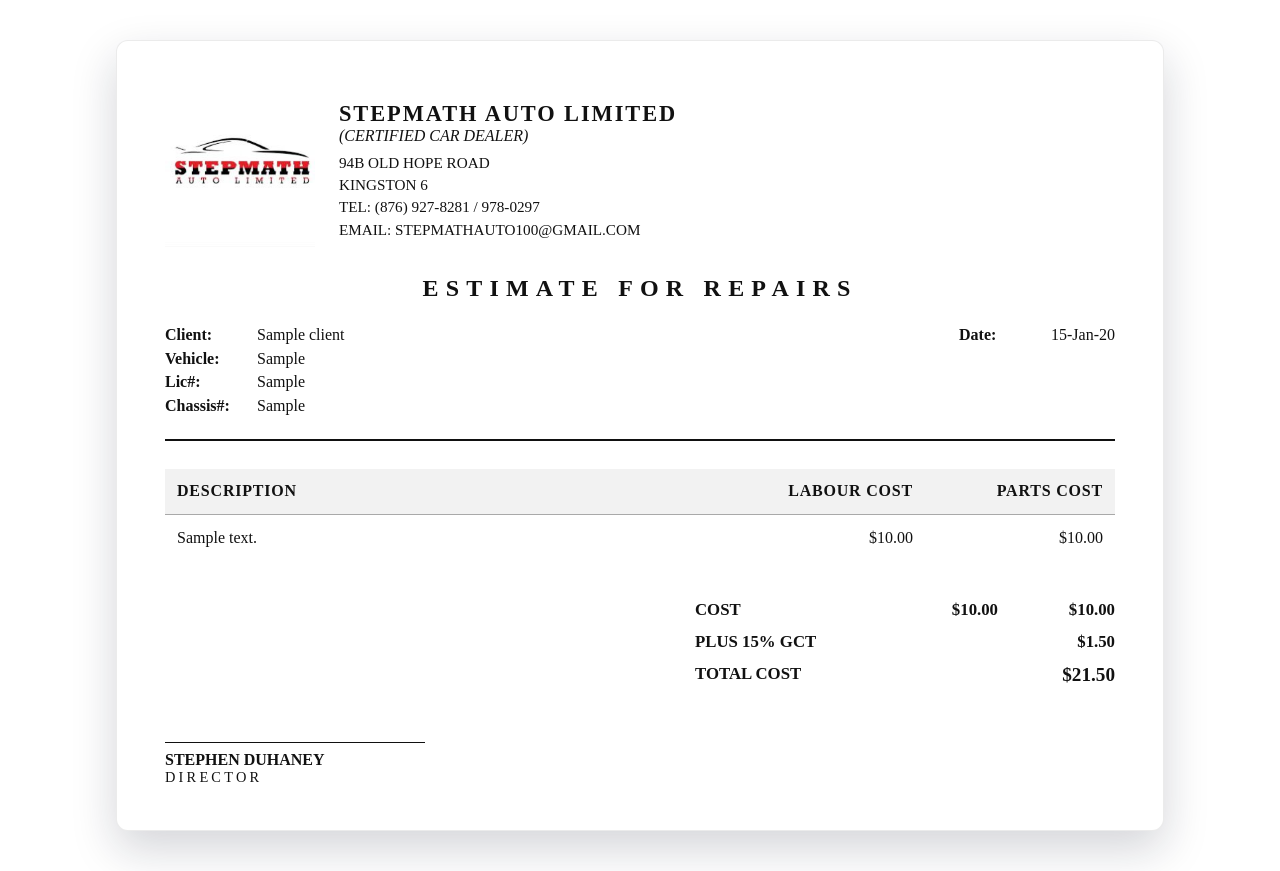
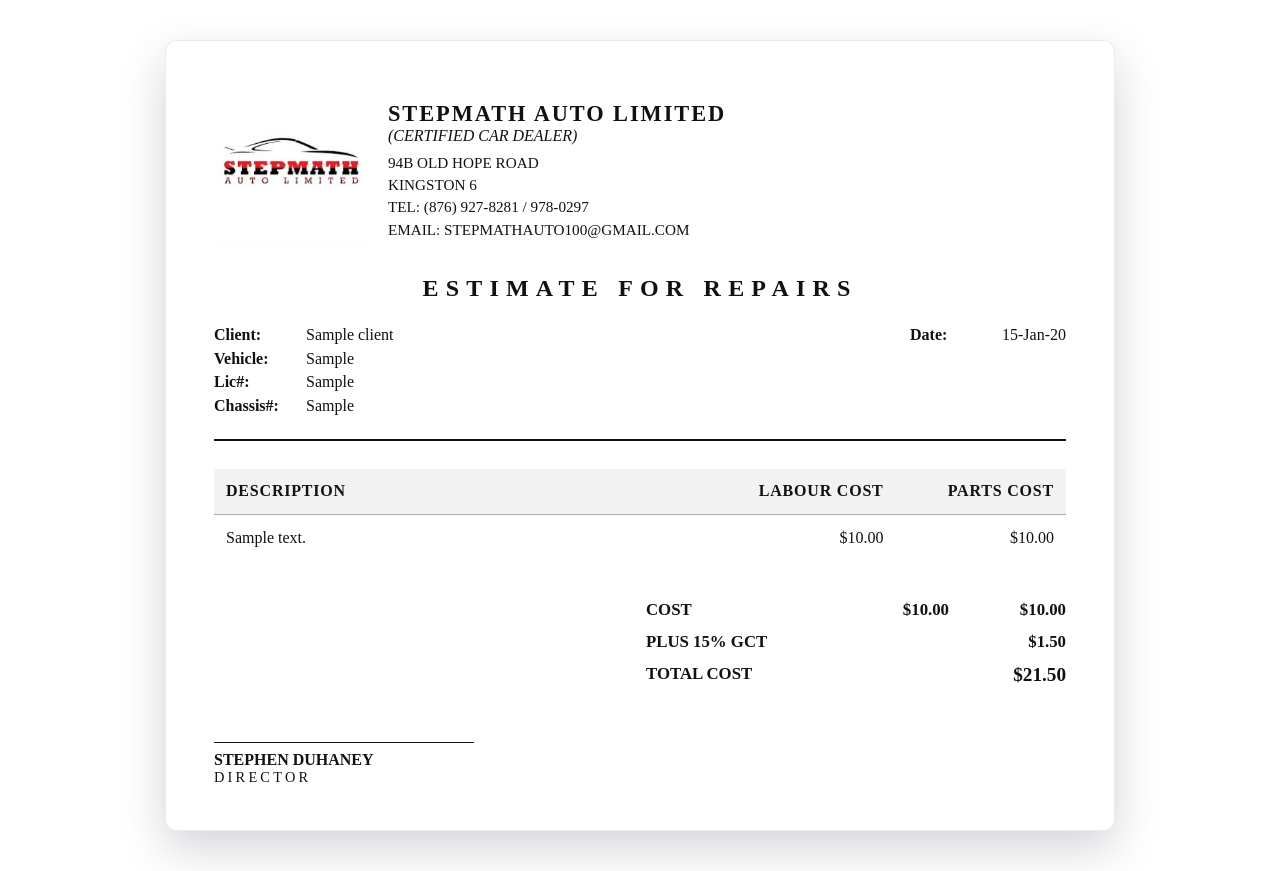
Before and after one commit to liamdatt/InvoiceGen, a Django app: template templates/invoices/detail_pdf.html in a window 1280 px wide. Run offline with Django 5.2, Linux system fonts and the light colour scheme; the template is opened without the code that fills it: values that come from a table or form of the project are taken from there, others are empty; tables that the repository leaves empty hold one stand-in row (values such as "Sample post").

Commit message:
Fix PDF layout width for WeasyPrint

```diff
--- a/templates/invoices/_detail_document.html
+++ b/templates/invoices/_detail_document.html
@@ -109,12 +109,15 @@
   .invoice-paper {
     background: #ffffff;
     color: #111111;
-    width: min(950px, 100%);
+    width: 100%;
+    max-width: 950px;
+    margin: 0 auto;
     padding: 3.5rem 3rem 2.75rem;
     border: 1px solid rgba(0, 0, 0, 0.08);
     border-radius: 12px;
     box-shadow: 0 18px 45px rgba(15, 23, 42, 0.18);
     font-family: 'Times New Roman', serif;
+    box-sizing: border-box;
   }
 
   .invoice-header {
--- a/templates/invoices/detail_pdf.html
+++ b/templates/invoices/detail_pdf.html
@@ -28,6 +28,9 @@
       .invoice-paper {
         box-shadow: none;
         border: none;
+        max-width: none;
+        width: 100%;
+        margin: 0;
       }
     </style>
   </head>
```
